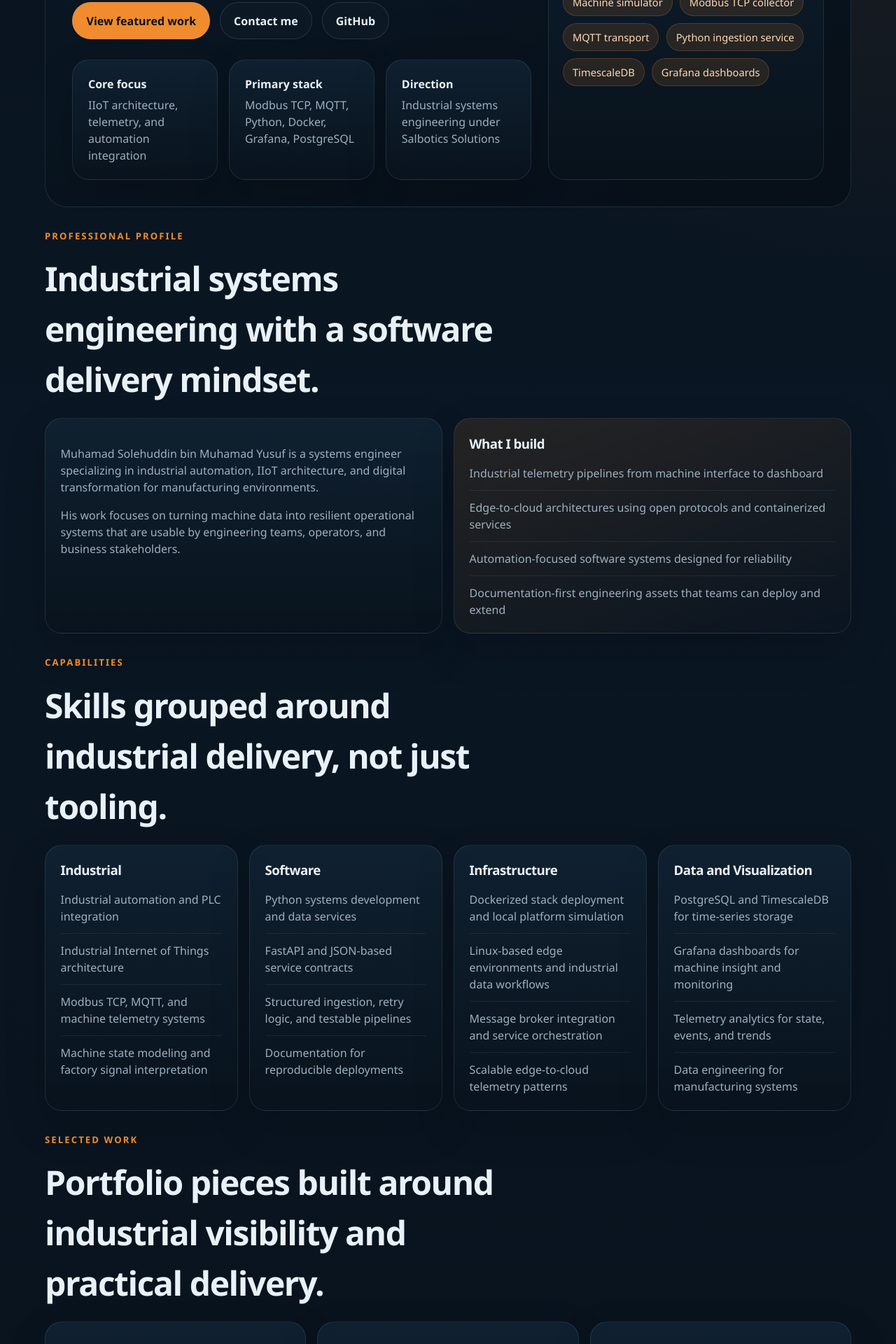
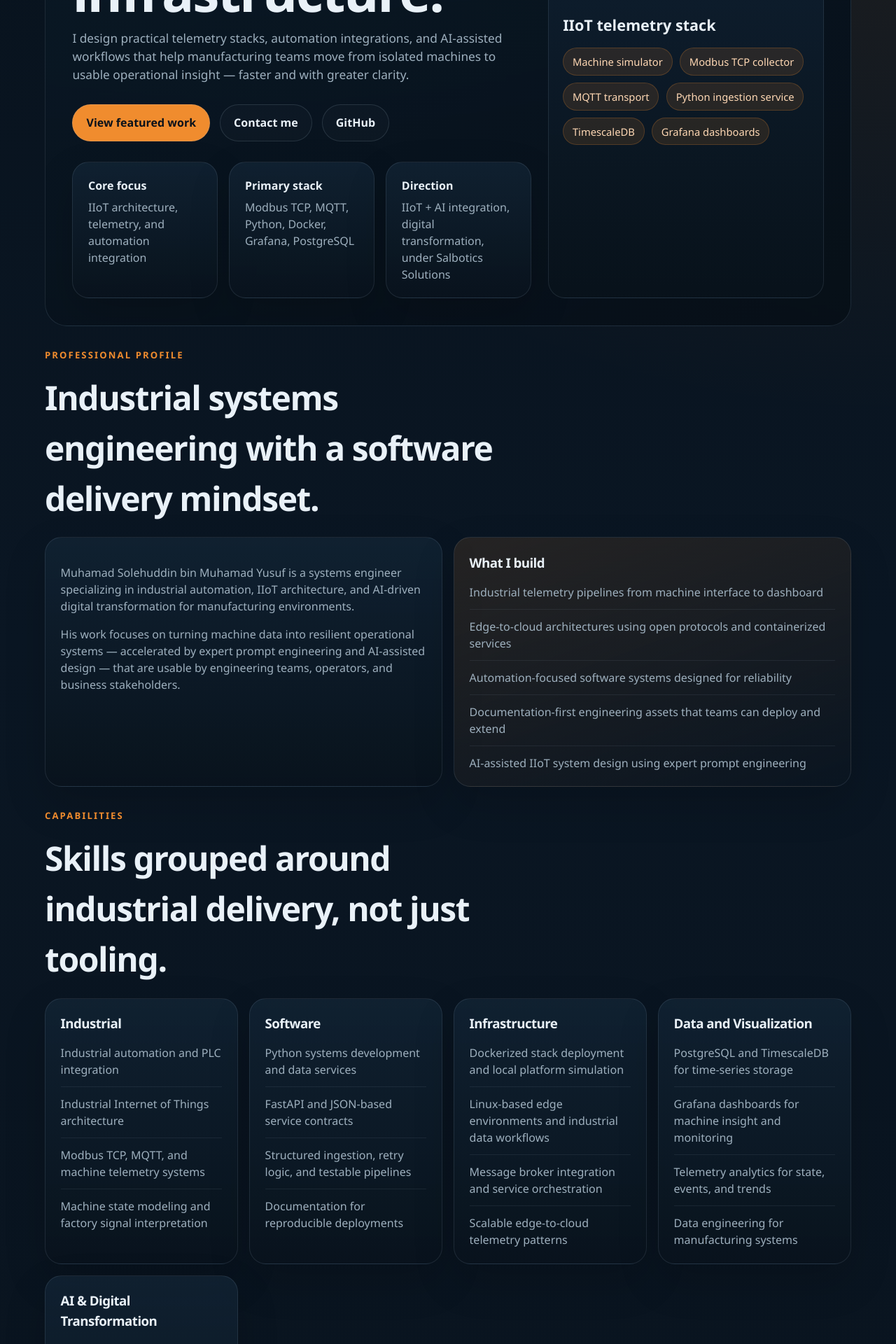
Before and after one commit to SaladinIART/SaladinIART.github.io, a React (Vite) app: page / in a window 1280 px wide. Shown: the part 820-2740 px from the top of the page at 70% size. Built offline with nearby package versions, Linux system fonts and the light colour scheme.

Commit message:
update info

```diff
--- a/index.html
+++ b/index.html
@@ -4,7 +4,7 @@
     <meta charset="UTF-8" />
     <meta
       name="description"
-      content="Industrial Systems Engineer focused on IIoT architecture, automation integration, telemetry pipelines, and practical digital transformation for manufacturing."
+      content="Industrial Systems Engineer focused on IIoT + AI integration, automation, telemetry pipelines, and AI-driven digital transformation for manufacturing environments."
     />
     <meta name="viewport" content="width=device-width, initial-scale=1.0" />
     <title>Muhamad Solehuddin | Industrial Systems Engineer</title>
--- a/src/App.jsx
+++ b/src/App.jsx
@@ -24,12 +24,12 @@ function App() {
       <main className="page">
         <section className="hero" id="hero">
           <div className="hero-copy">
-            <p className="eyebrow">Industrial automation, IIoT, and platform engineering</p>
-            <h1>Bridging factory systems with modern software infrastructure.</h1>
+            <p className="eyebrow">Industrial automation, IIoT, and AI-driven system design</p>
+            <h1>Bridging factory systems with modern software and AI-driven infrastructure.</h1>
             <p className="lead">
-              I design practical telemetry stacks, automation integrations, and software-enabled
+              I design practical telemetry stacks, automation integrations, and AI-assisted
               workflows that help manufacturing teams move from isolated machines to usable
-              operational insight.
+              operational insight — faster and with greater clarity.
             </p>
             <div className="actions">
               <a className="button button-primary" href="#projects">
@@ -53,7 +53,7 @@ function App() {
               </article>
               <article>
                 <strong>Direction</strong>
-                <span>Industrial systems engineering under Salbotics Solutions</span>
+                <span>IIoT + AI integration, digital transformation, under Salbotics Solutions</span>
               </article>
             </div>
           </div>
@@ -81,12 +81,13 @@ function App() {
             <article className="panel">
               <p>
                 Muhamad Solehuddin bin Muhamad Yusuf is a systems engineer specializing in
-                industrial automation, IIoT architecture, and digital transformation for
+                industrial automation, IIoT architecture, and AI-driven digital transformation for
                 manufacturing environments.
               </p>
               <p>
-                His work focuses on turning machine data into resilient operational systems that are
-                usable by engineering teams, operators, and business stakeholders.
+                His work focuses on turning machine data into resilient operational systems —
+                accelerated by expert prompt engineering and AI-assisted design — that are usable
+                by engineering teams, operators, and business stakeholders.
               </p>
             </article>
             <article className="panel panel-accent">
@@ -96,6 +97,7 @@ function App() {
                 <li>Edge-to-cloud architectures using open protocols and containerized services</li>
                 <li>Automation-focused software systems designed for reliability</li>
                 <li>Documentation-first engineering assets that teams can deploy and extend</li>
+                <li>AI-assisted IIoT system design using expert prompt engineering</li>
               </ul>
             </article>
           </div>
@@ -147,19 +149,19 @@ function App() {
         <section className="section contact-section" id="contact">
           <div className="section-heading">
             <p className="eyebrow">Vision and contact</p>
-            <h2>Building practical Industry 4.0 systems under Salbotics Solutions.</h2>
+            <h2>Building practical Industry 4.0 and AI-integrated systems under Salbotics Solutions.</h2>
           </div>
           <div className="grid-two">
             <article className="panel">
               <p>
-                I am positioning my work toward industrial platform engineering, robotics-adjacent
-                systems, and digital transformation projects that improve productivity and human
+                I am positioning my work toward IIoT + AI integration, industrial platform
+                engineering, and digital transformation projects that improve productivity and human
                 capability in factory environments.
               </p>
               <p>
-                I am especially interested in practical OT-IT integration, telemetry architectures,
-                and the engineering patterns that make modern industrial systems maintainable over
-                time.
+                I am especially interested in practical OT-IT integration, AI-driven telemetry
+                architectures, and the engineering patterns — including expert prompt engineering —
+                that accelerate how modern industrial systems are designed and delivered.
               </p>
             </article>
             <article className="panel panel-accent">
--- a/src/data.js
+++ b/src/data.js
@@ -33,6 +33,15 @@ export const skillGroups = [
       "Grafana dashboards for machine insight and monitoring",
       "Telemetry analytics for state, events, and trends",
       "Data engineering for manufacturing systems",
+    ],
+  },
+  {
+    title: "AI & Digital Transformation",
+    items: [
+      "Expert prompt engineering for IIoT system design and architecture",
+      "AI-assisted telemetry pipeline design and optimization",
+      "LLM-driven rapid prototyping of industrial data workflows",
+      "Digital transformation strategy for manufacturing environments",
     ],
   },
 ];
@@ -75,7 +84,7 @@ export const projects = [
     cta: "Open repository",
   },
   {
-    label: "Next direction",
+    label: "Vision",
     title: "Salbotics Solutions",
     summary:
       "The long-term direction is toward industrial platform engineering, robotics-adjacent infrastructure, and practical technology that improves productivity in factory environments.",
```
Also changed, not shown: .claude/settings.local.json (added).
